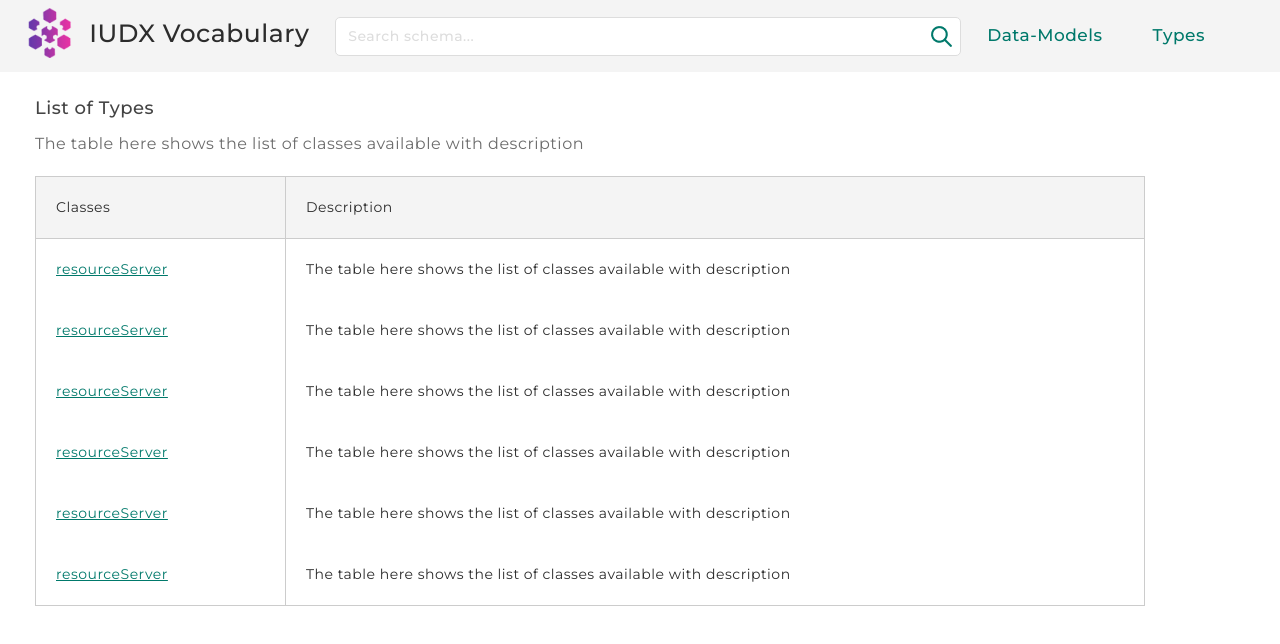
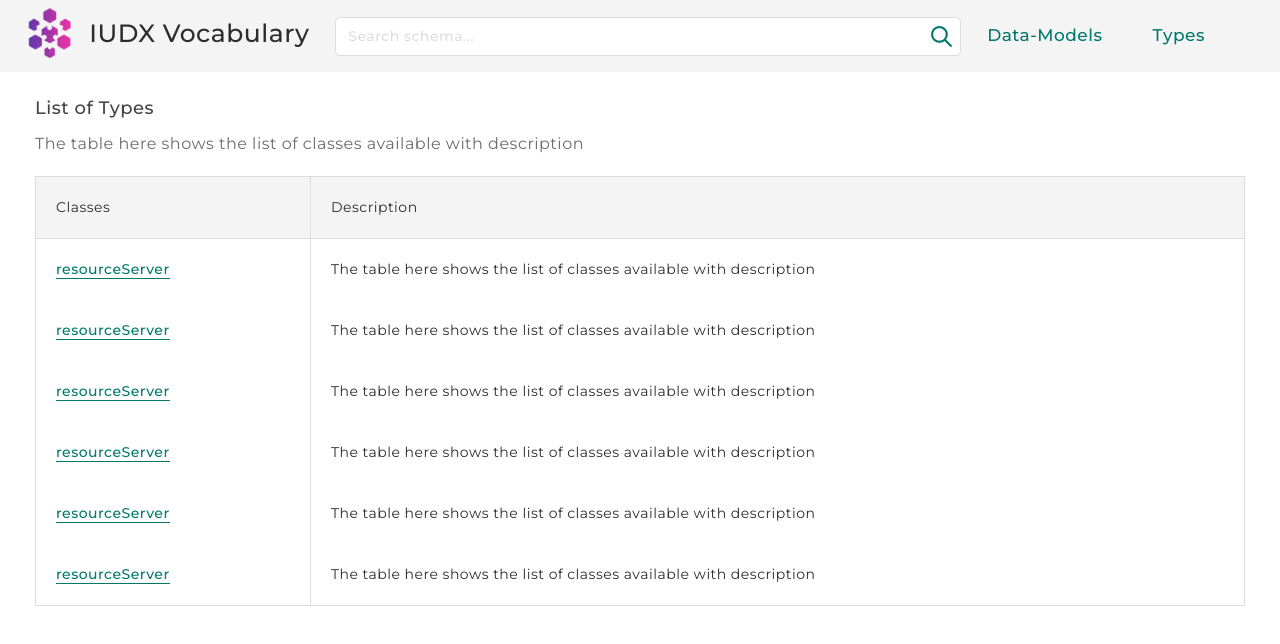
Before and after one commit to datakaveri/iudx-voc-ui, an Angular app: page /classes in a window 1280 px wide. Shown: the top 644 px of the page. Built offline with nearby package versions, Linux system fonts and the light colour scheme.

Commit message:
modified css

```diff
--- a/src/app/classes/classes.component.html
+++ b/src/app/classes/classes.component.html
@@ -7,19 +7,12 @@
     <table>
       <tr>
         <th>Classes</th>
-        <!-- <th>Expected Type</th> -->
         <th class="description">Description</th>
       </tr>
-      <!-- <tr class="sub-header-style">
-        <th>Properties of ResourceGroup</th>
-        <th></th>
-        <th></th>
-      </tr> -->
       <tr>
         <td>
           <a class="classes">resourceServer</a>
         </td>
-        <!-- <td>Text RelationshipValue</td> -->
         <td class="description">
           The table here shows the list of classes available with description
         </td>
@@ -28,7 +21,6 @@
         <td>
           <a class="classes">resourceServer</a>
         </td>
-        <!-- <td>Text RelationshipValue</td> -->
         <td class="description">
           The table here shows the list of classes available with description
         </td>
@@ -37,21 +29,6 @@
         <td>
           <a class="classes">resourceServer</a>
         </td>
-        <!-- <td>Text RelationshipValue</td> -->
-        <td class="description">
-          The table here shows the list of classes available with description
-        </td>
-      </tr>
-      <!-- <tr class="sub-header-style">
-        <th>Properties inherited from IUDXEntity</th>
-        <th></th>
-        <th></th>
-      </tr> -->
-      <tr>
-        <td>
-          <a class="classes">resourceServer</a>
-        </td>
-        <!-- <td>Text</td> -->
         <td class="description">
           The table here shows the list of classes available with description
         </td>
@@ -60,7 +37,6 @@
         <td>
           <a class="classes">resourceServer</a>
         </td>
-        <!-- <td>Text</td> -->
         <td class="description">
           The table here shows the list of classes available with description
         </td>
@@ -69,7 +45,14 @@
         <td>
           <a class="classes">resourceServer</a>
         </td>
-        <!-- <td>Text</td> -->
+        <td class="description">
+          The table here shows the list of classes available with description
+        </td>
+      </tr>
+      <tr>
+        <td>
+          <a class="classes">resourceServer</a>
+        </td>
         <td class="description">
           The table here shows the list of classes available with description
         </td>
--- a/src/app/classes/classes.component.scss
+++ b/src/app/classes/classes.component.scss
@@ -14,36 +14,30 @@
       padding-bottom: 20px;
     }
   }
-  #table-div {
-    width: 100%;
+
     table {
-      width: calc(100% - 100px);
-      border: 1px solid #cccccc;
-      border-spacing: 0;
+      width: 100%;
+      border: 1px solid var(--border);
+      border-collapse: collapse;
       th {
         text-align: left;
-        border-right: 1px solid #cccccc;
-        border-bottom: 1px solid #cccccc;
+        border-right: 1px solid var(--border);
+        border-bottom: 1px solid var(--border);
         background-color: var(--off-white);
         padding: 20px;
       }
       td {
-        border-right: 1px solid #cccccc;
+        border-right: 1px solid var(--border);
 
         padding: 20px;
-        // color: var(--highlight);
       }
       .classes {
-        // padding: 20px;
         color: var(--highlight);
-        text-decoration: underline;
+        font-weight:500;
+        border-bottom: 1px solid var(--highlight)
       }
       .description {
         border-right: none;
       }
     }
   }
-}
-.sub-header-style {
-  background-color: var(--off-white);
-}
```
